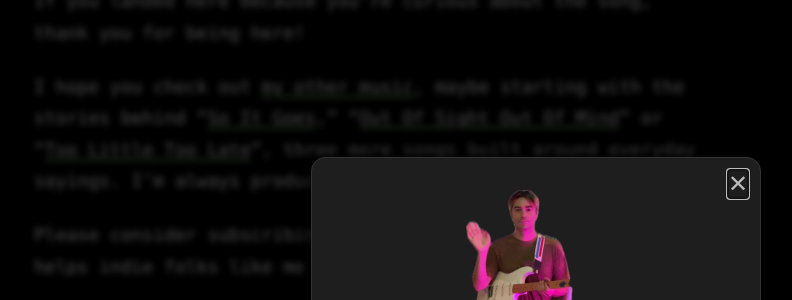
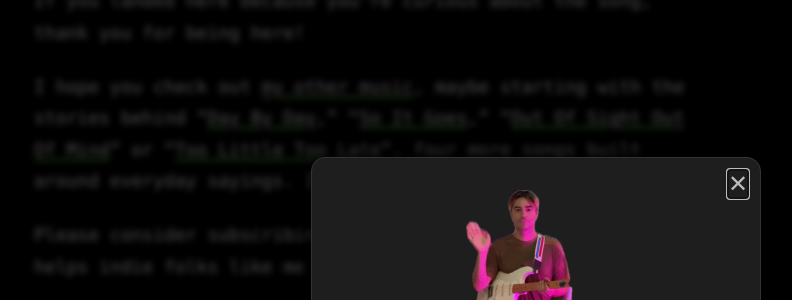
Before and after one commit to darks0ft/website, a Jekyll site: the page built from _posts/2026-11-03-the-story-behind-live-and-let-live.md, in a window 1280 px wide and 1400 px high, scrolled down 7430 px. Shown: the part 153-453 px from the top of the window, without its empty margins (104-896 px from the left). Built offline with Jekyll 4.4.1, drawn with Linux system fonts in a browser that asks for light colours; some web fonts are replaced.

Commit message:
Publish The Story Behind Day By Day with video stills, making-of photos and two silent clips; add the song's meaning blurb, title and story link to its lyric page; link it from the other story posts; add a post clip style

```diff
--- a/_data/tracks.yml
+++ b/_data/tracks.yml
@@ -1092,7 +1092,7 @@
     apple_music_track: https://music.apple.com/us/album/day-by-day/1794374201?i=1794374208
     deezer_track: https://www.deezer.com/track/3217557481
     bandcamp_track: https://darks0ft.bandcamp.com/track/day-by-day
-    notes:
+    notes: "“Day By Day” is a carefree love song about drifting through life together without many plans. When you have fewer commitments, you can take things one day at a time and leave room for the unexpected. It's my attempt at a happy, major-key song, which doesn't come naturally to me. I wrote it partly dreaming of how things could be, and partly remembering how things once were."
 -
     track_id: rationalism_some_things_you_just_know
     track_number: 4
--- a/_posts/2026-11-03-the-story-behind-live-and-let-live.md
+++ b/_posts/2026-11-03-the-story-behind-live-and-let-live.md
@@ -97,7 +97,7 @@ So, take it with a [grain of salt](/lyrics/everydayness/grain_of_salt/). And, li
 
 If you landed here because you're curious about the song, thank you for being here!
 
-I hope you check out [my other music](/discography/), maybe starting with the stories behind "[So It Goes](/blog/the-story-behind-so-it-goes/)," "[Out Of Sight Out Of Mind](/blog/the-story-behind-out-of-sight-out-of-mind/)" or "[Too Little Too Late](/blog/the-story-behind-too-little-too-late/)", three more songs built around everyday sayings. I'm always producing new music.
+I hope you check out [my other music](/discography/), maybe starting with the stories behind "[Day By Day](/blog/the-story-behind-day-by-day/)," "[So It Goes](/blog/the-story-behind-so-it-goes/)," "[Out Of Sight Out Of Mind](/blog/the-story-behind-out-of-sight-out-of-mind/)" or "[Too Little Too Late](/blog/the-story-behind-too-little-too-late/)", four more songs built around everyday sayings. I'm always producing new music.
 
 Please consider subscribing to my newsletter. That really helps indie folks like me keep this going.
 
--- a/lyrics/rationalism/day_by_day.html
+++ b/lyrics/rationalism/day_by_day.html
@@ -1,7 +1,9 @@
 ---
 layout: lyrics
 track_id: rationalism_day_by_day
-title: "Day By Day Lyrics — Darksoft"
+title: "Day By Day Lyrics & Meaning — Darksoft"
 description: "Official lyrics for “Day By Day” by Darksoft."
 permalink: /lyrics/rationalism/day_by_day/
+last_modified_at: 2026-11-15
+story: /blog/the-story-behind-day-by-day/
 ---
--- a/style.css
+++ b/style.css
@@ -3010,6 +3010,17 @@ a.post-card-link:visited {
   max-width: min(260px, 100%);
 }
 
+/* Short silent looping clips in posts (<video class="post-clip"> inside a <figure>) */
+.post-body video.post-clip {
+  display: block;
+  width: 100%;
+  max-width: min(440px, 100%);
+  height: auto;
+  margin: 0 auto;
+  border-radius: 8px;
+  background: #222;
+}
+
 .post-body p:has(> img.post-img-small),
 .post-body p:has(> img.post-img-tiny) {
   text-align: center;
```
Also changed, not shown: _drafts/the-story-behind-day-by-day.md (deleted, +0 -25 lines), _posts/2026-10-15-the-story-behind-out-of-sight-out-of-mind.md (+1 -1 lines), _posts/2026-10-29-the-story-behind-so-it-goes.md (+1 -1 lines), _posts/2026-11-04-the-story-behind-too-little-too-late.md (+1 -1 lines), _posts/2026-11-15-the-story-behind-day-by-day.md (added, +142 -0 lines), assets/blog/the-story-behind-day-by-day-1.jpg (added), assets/blog/the-story-behind-day-by-day-2.jpg (added), assets/blog/the-story-behind-day-by-day-3.jpg (added), assets/blog/the-story-behind-day-by-day-4.jpg (added), assets/blog/the-story-behind-day-by-day-editing.jpg (added), assets/blog/the-story-behind-day-by-day-lightbox.jpg (added), assets/blog/the-story-behind-day-by-day.jpg (added), 2 other files.
